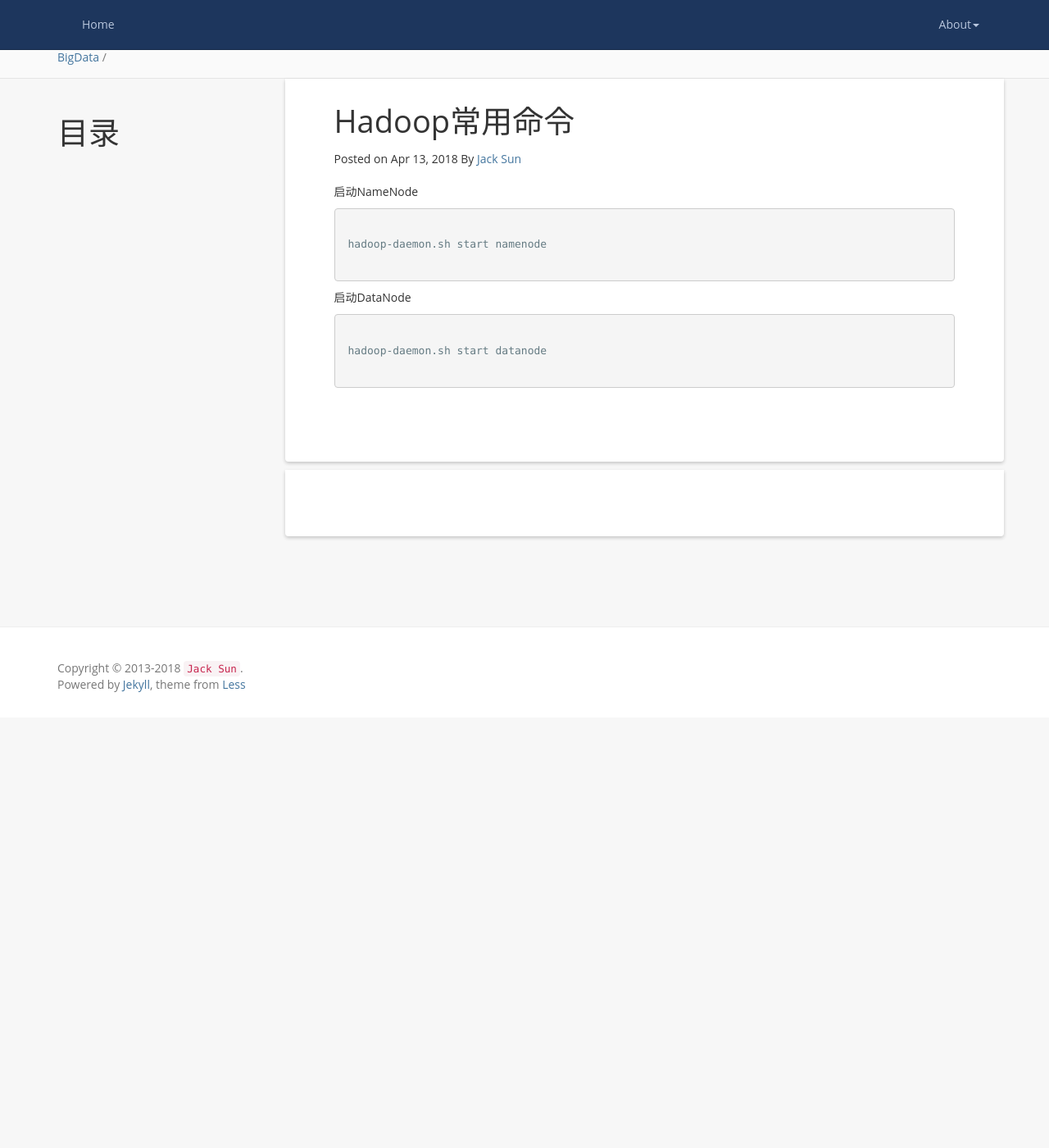
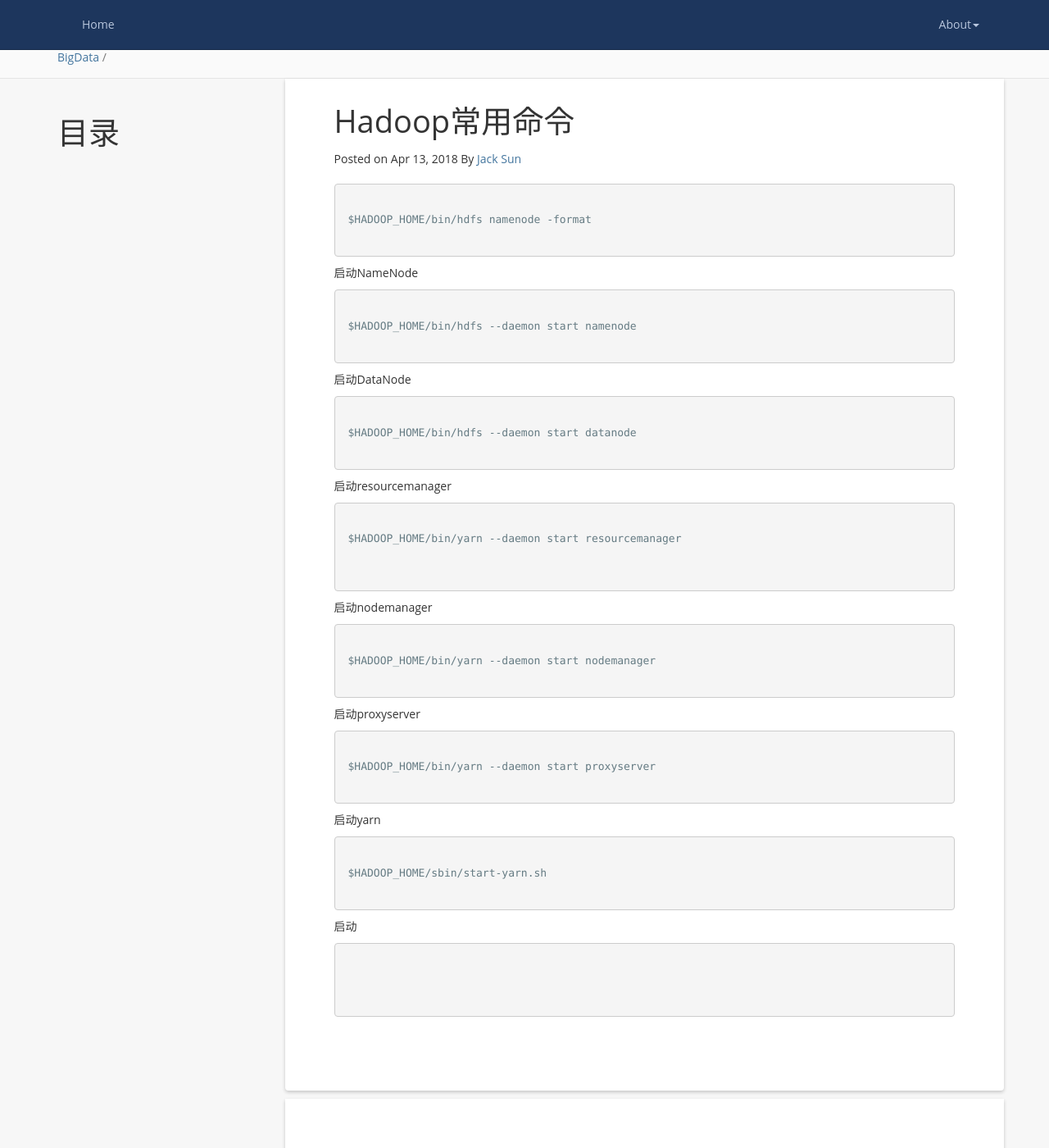
Before and after one commit to sunjiesh/sunjiesh.github.io, a Jekyll site: the page built from _posts/2018-04-26-CommandOfHadoop.markdown, in a window 1280 px wide and 1400 px high, scrolled down 251 px. Shown: the whole window at 82% size. Built offline with Jekyll 4.4.1, drawn with Linux system fonts in a browser that asks for light colours; comment, search, counter and statistics services are not loaded; before the commit the page ends 1126 px from its top, so only the background shows below that.

Commit message:
Update post

```diff
--- a/_posts/2018-04-26-CommandOfHadoop.markdown
+++ b/_posts/2018-04-26-CommandOfHadoop.markdown
@@ -6,11 +6,40 @@ date: 2018-04-13 10:00:00 +0800
 categories: BigData
 ---
 
+<pre>
+  <code>$HADOOP_HOME/bin/hdfs namenode -format </code>
+</pre>
+
 启动NameNode
 <pre>
-  <code>hadoop-daemon.sh start namenode</code>
+  <code>$HADOOP_HOME/bin/hdfs --daemon start namenode</code>
 </pre>
+
 启动DataNode
 <pre>
-  <code>hadoop-daemon.sh start datanode</code>
+  <code>$HADOOP_HOME/bin/hdfs --daemon start datanode </code>
 </pre>
+
+启动resourcemanager
+<pre>
+  <code>$HADOOP_HOME/bin/yarn --daemon start resourcemanager
+ </code>
+</pre>
+启动nodemanager
+<pre>
+  <code>$HADOOP_HOME/bin/yarn --daemon start nodemanager </code>
+</pre>
+
+启动proxyserver
+<pre>
+  <code>$HADOOP_HOME/bin/yarn --daemon start proxyserver </code>
+</pre>
+
+启动yarn
+<pre>
+  <code>$HADOOP_HOME/sbin/start-yarn.sh </code>
+</pre>
+启动
+<pre>
+  <code> </code>
+</pre>
```
